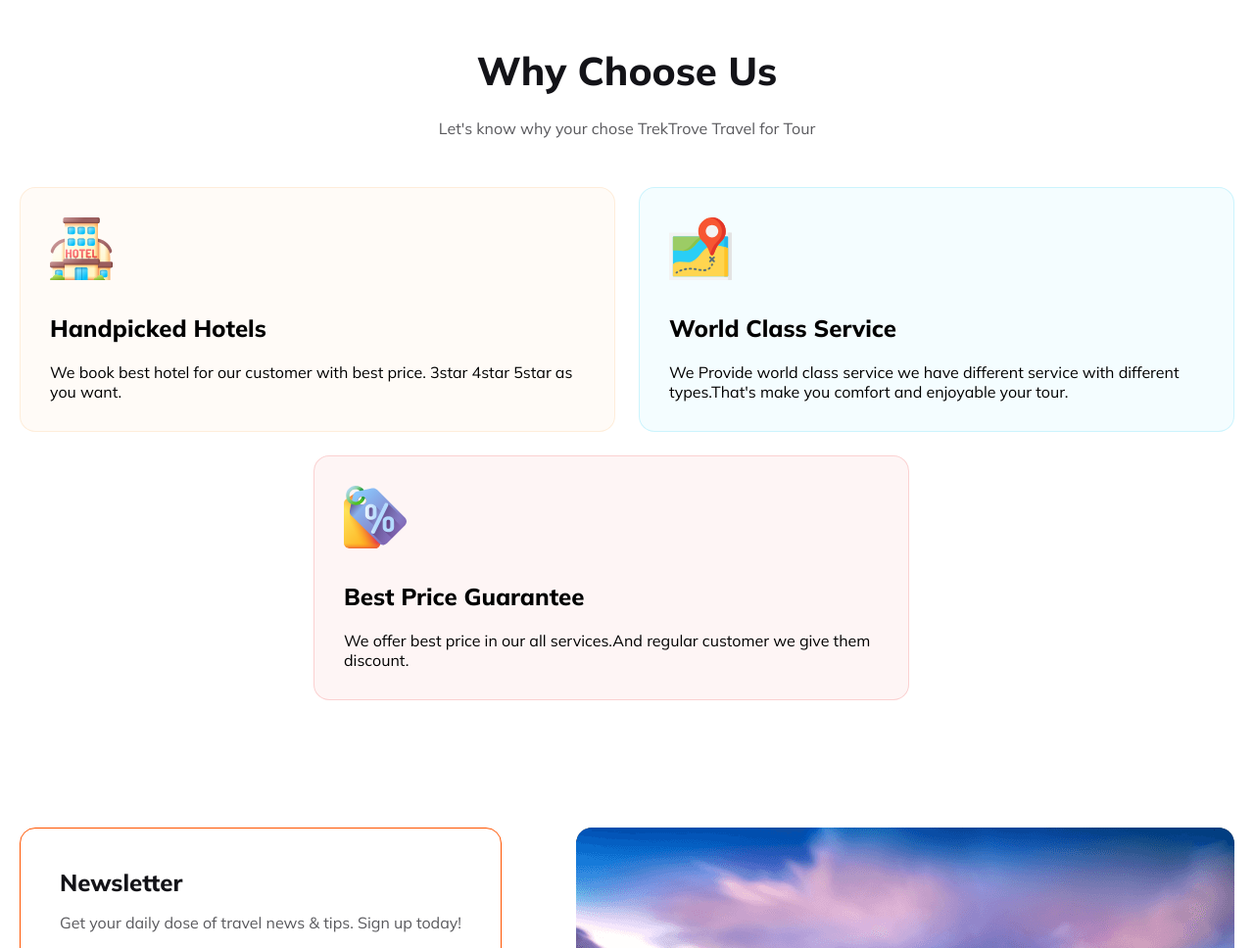
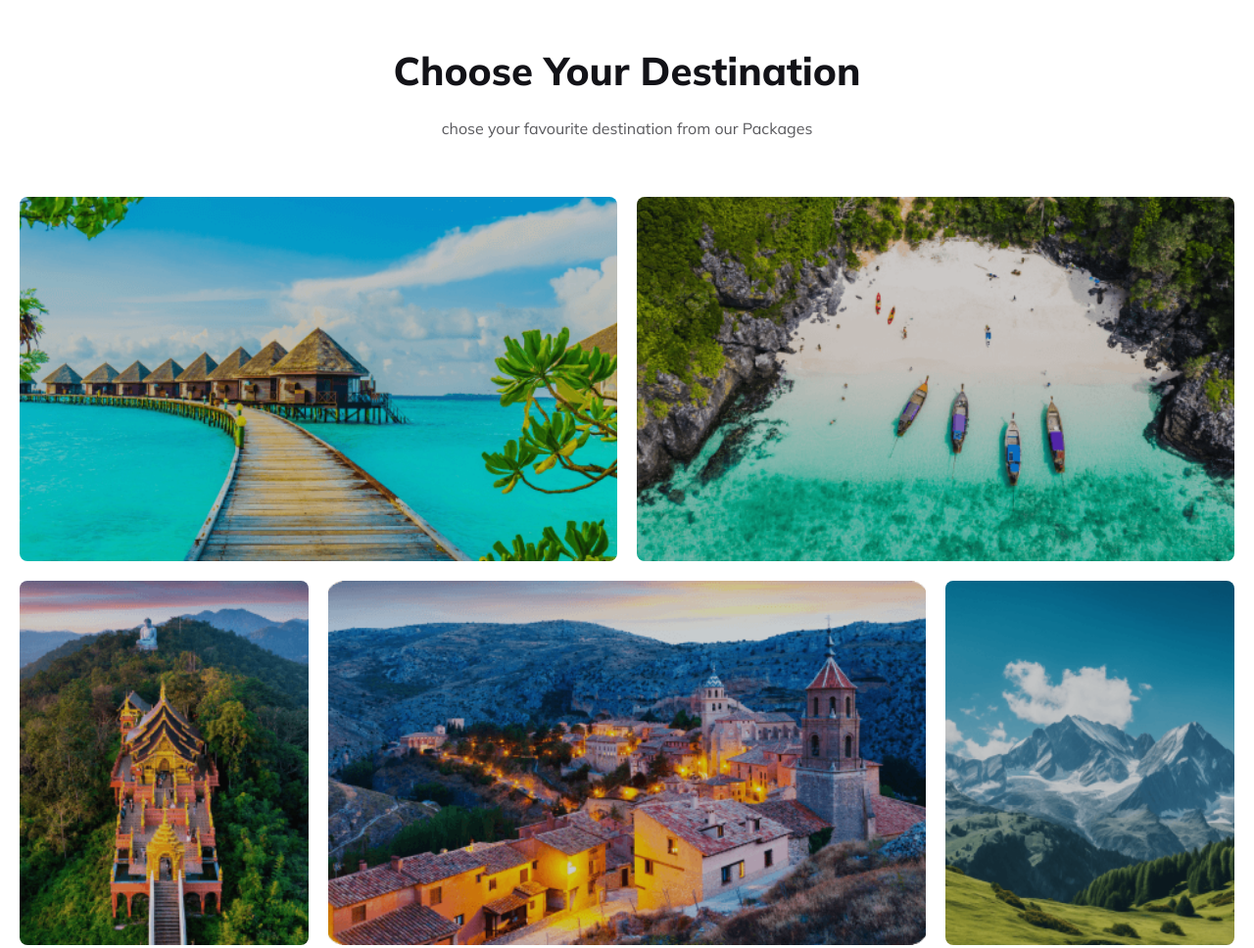
Before and after one commit to mohaiminul375/TrekTrove-Travel, a plain HTML site: page index.html in a window 1280 px wide. Shown: the part 1560-2528 px from the top of the page at 98% size. Drawn offline with Linux system fonts and the light colour scheme.

Commit message:
create gallery

```diff
--- a/index.html
+++ b/index.html
@@ -105,8 +105,35 @@
             </section>
             <!-- popular tour end -->
             <!-- chose destination start -->
-            <section>
-
+            <section id="chose-destination">
+                   <div class="section-heading">
+                    <h3 class="section-title">Choose Your Destination</h3>
+                    <p class="description">chose your favourite destination from our Packages</p>
+                   </div>
+                   <!-- packages gallery -->
+                   <div class="gallery-container">
+                      <div id="photo-1" class="photo">
+                        <img src="Images/Rectangle 5.png" alt="">
+                    </div>
+                      <div id="photo-2" class="photo">
+                        <img src="Images/Rectangle 8.png" alt="">
+                    </div>
+                      <div id="photo-3" class="photo">
+                        <img src="Images/Rectangle 6.png" alt="">
+                    </div>
+                      <div id="photo-4" class="photo">
+                        <img src="Images/Rectangle 7.png" alt="">
+                    </div>
+                      <div id="photo-5" class="photo">
+                        <img src="Images/Rectangle 9.png" alt="">
+                    </div>
+                      <div id="photo-6" class="photo">
+                        <img src="Images/Rectangle 11.png" alt="">
+                    </div>
+                      <div id="photo-7" class="photo">
+                        <img src="Images/Rectangle 10.png" alt="">
+                    </div>
+                   </div>
             </section>
             <!-- chose destination end -->
             <!-- chose us section start -->
--- a/styles/style.css
+++ b/styles/style.css
@@ -199,7 +199,47 @@ input:focus, select:focus {
 /* popular tour section end */
 
 /* chose destination section start */
+.gallery-container {
+    margin-top: 60px;
+    display: grid;
+    grid-template-columns: repeat(12, 1fr);
+    grid-template-rows: repeat(3, 1fr);
+    gap: 20px;
+}
 
+.gallery-container img {
+    width: 100%;
+    height: 100%;
+    object-fit: cover;
+    border-radius:8px ;
+}
+
+#photo-1 {
+    grid-column: 1 / span 6;
+    /* grid-row: 1/ span 3; */
+}
+
+#photo-2 {
+    grid-column: 7/ span 6;
+}
+
+#photo-3 {
+    grid-column: 1/span 3;
+}
+
+#photo-4 {
+    grid-column: 4/ span 6;
+}
+
+#photo-5 {
+    grid-column: 10/ span 3;
+}
+#photo-6{
+    grid-column: 1/span 4;
+}
+#photo-7{
+grid-column: 5/span 8;
+}
 /* chose destination section end */
 
 /* chose us section start */
@@ -313,15 +353,17 @@ input:focus, select:focus {
 
 /* footer start */
 footer {
-   margin-top: 130px;
+    margin-top: 130px;
     background: rgba(19, 19, 24, 0.05);
 }
-.footer-container{
+
+.footer-container {
     text-align: center;
     max-width: 750px;
-    margin: 0 auto ;
+    margin: 0 auto;
     padding: 110px 0;
 }
+
 .footer-title {
     font-family: 'Pacifico', cursive;
     color: #131318;
@@ -335,14 +377,16 @@ footer {
     font-family: Mulish;
     font-weight: 800;
 }
-.social-icon{
+
+.social-icon {
     margin-top: 30px;
     display: flex;
     gap: 20px;
     justify-content: center;
     margin-bottom: 20px;
 }
-.social-icon a{
+
+.social-icon a {
     text-decoration: none;
     font-size: 2rem;
 }
```
